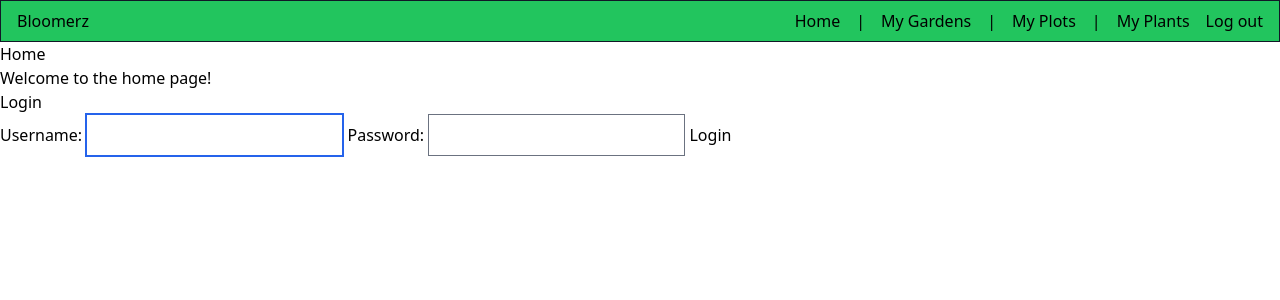
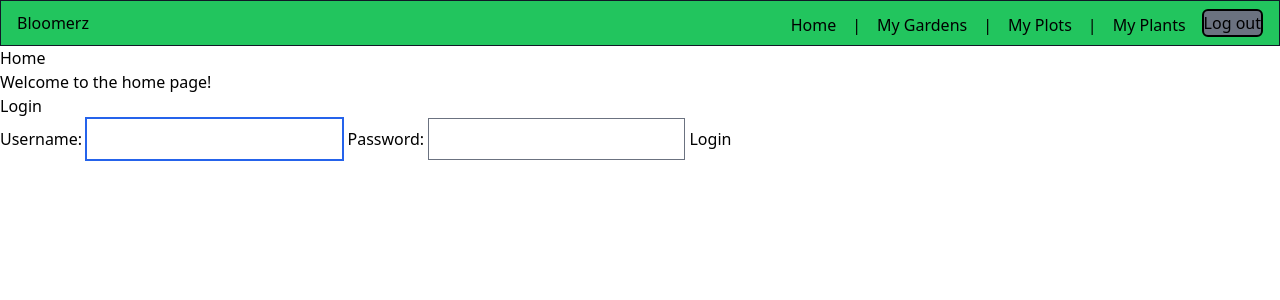
Before and after one commit to andrewSantanastaso/bloomerz, a Django app: page /home/ in a window 1280 px wide. Shown: the top 300 px of the page. Run offline with Django 5.2, Linux system fonts and the light colour scheme; the visitor is signed in with stand-in values (Sample User, id 1); some libraries are stand-ins or nearby versions.

Commit message:
updated something

```diff
--- a/theme/static/css/dist/styles.css
+++ b/theme/static/css/dist/styles.css
@@ -787,6 +787,10 @@ select {
   position: static;
 }
 
+.m-0 {
+  margin: 0px;
+}
+
 .mx-auto {
   margin-left: auto;
   margin-right: auto;
@@ -856,6 +860,10 @@ select {
   border-radius: 0.25rem;
 }
 
+.rounded-md {
+  border-radius: 0.375rem;
+}
+
 .rounded-r-full {
   border-top-right-radius: 9999px;
   border-bottom-right-radius: 9999px;
@@ -867,6 +875,10 @@ select {
 
 .border-2 {
   border-width: 2px;
+}
+
+.border-4 {
+  border-width: 4px;
 }
 
 .border-r-2 {
@@ -908,8 +920,22 @@ select {
   background-color: rgb(187 247 208 / var(--tw-bg-opacity, 1));
 }
 
+.bg-white {
+  --tw-bg-opacity: 1;
+  background-color: rgb(255 255 255 / var(--tw-bg-opacity, 1));
+}
+
+.bg-gray-500 {
+  --tw-bg-opacity: 1;
+  background-color: rgb(107 114 128 / var(--tw-bg-opacity, 1));
+}
+
 .p-4 {
   padding: 1rem;
+}
+
+.p-0 {
+  padding: 0px;
 }
 
 .px-4 {
--- a/theme/templates/base.html
+++ b/theme/templates/base.html
@@ -27,7 +27,7 @@
 						<li><a href="{% url 'garden-index' %}">My Gardens</a></li><span>|</span>
 						<li><a href="{% url 'plot-index'  %}">My Plots</a></li><span>|</span>
 						<li><a href="{% url 'plant-index' %}">My Plants</a></li>
-						<li>
+						<li class="border border-black border-2 p-0 m-0 rounded-md bg-gray-500">
 							<form id="logout-form" method="post" action="{% url 'logout' %}">
 								{% csrf_token %}
 								<button id="logout-form" type="submit">Log out</button>
```
Also changed, not shown: theme/templates/gardens/detail.html (added, +7 -0 lines), theme/templates/garden_detail.html (deleted), 1 other file.
